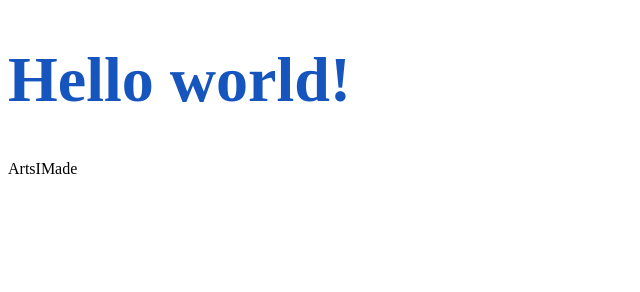
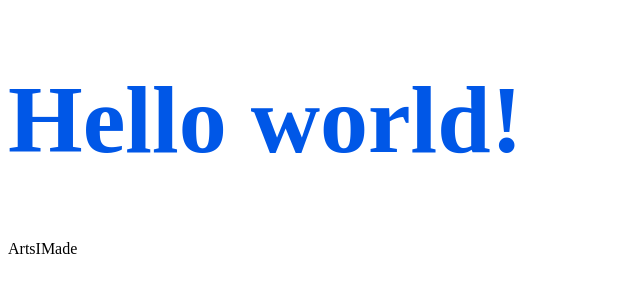
Before and after one commit to ArtsIMade/artsimade.github.io, a plain HTML site: page index.html in a window 1280 px wide. Shown: the whole page, without its empty margins (0-640 px from the left). Drawn offline with Linux system fonts and the light colour scheme.

Commit message:
Add files via upload

```diff
--- a/index.html
+++ b/index.html
@@ -6,8 +6,8 @@
   <title>ArtsIMade</title>
   <style>
     h1 {
-      color: #1555bd;
-      font-size: clamp(2.5rem, 8vw, 4rem);
+      color: #0057e7;
+      font-size: clamp(3rem, 10vw, 6rem);
     }
   </style>
 </head>
```
